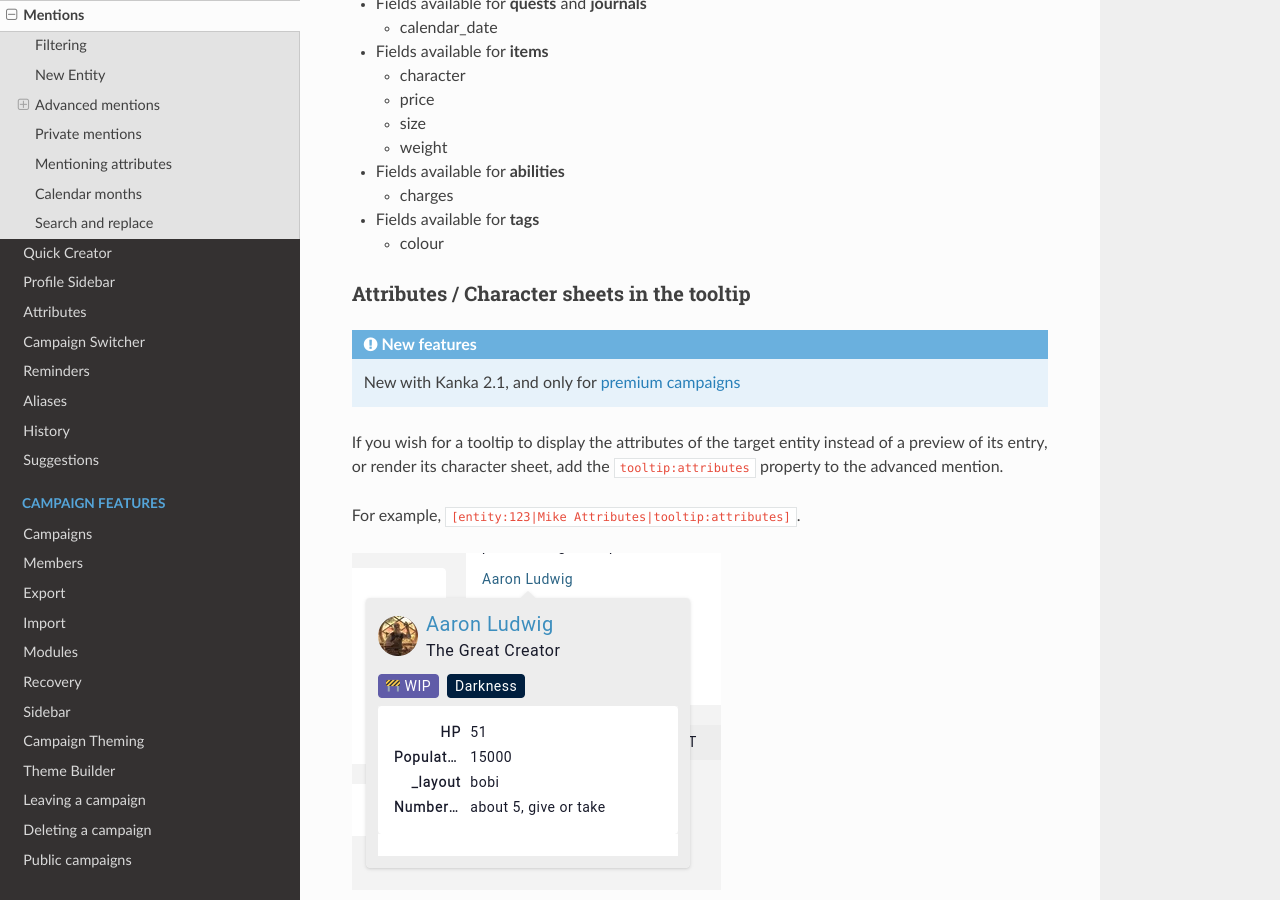
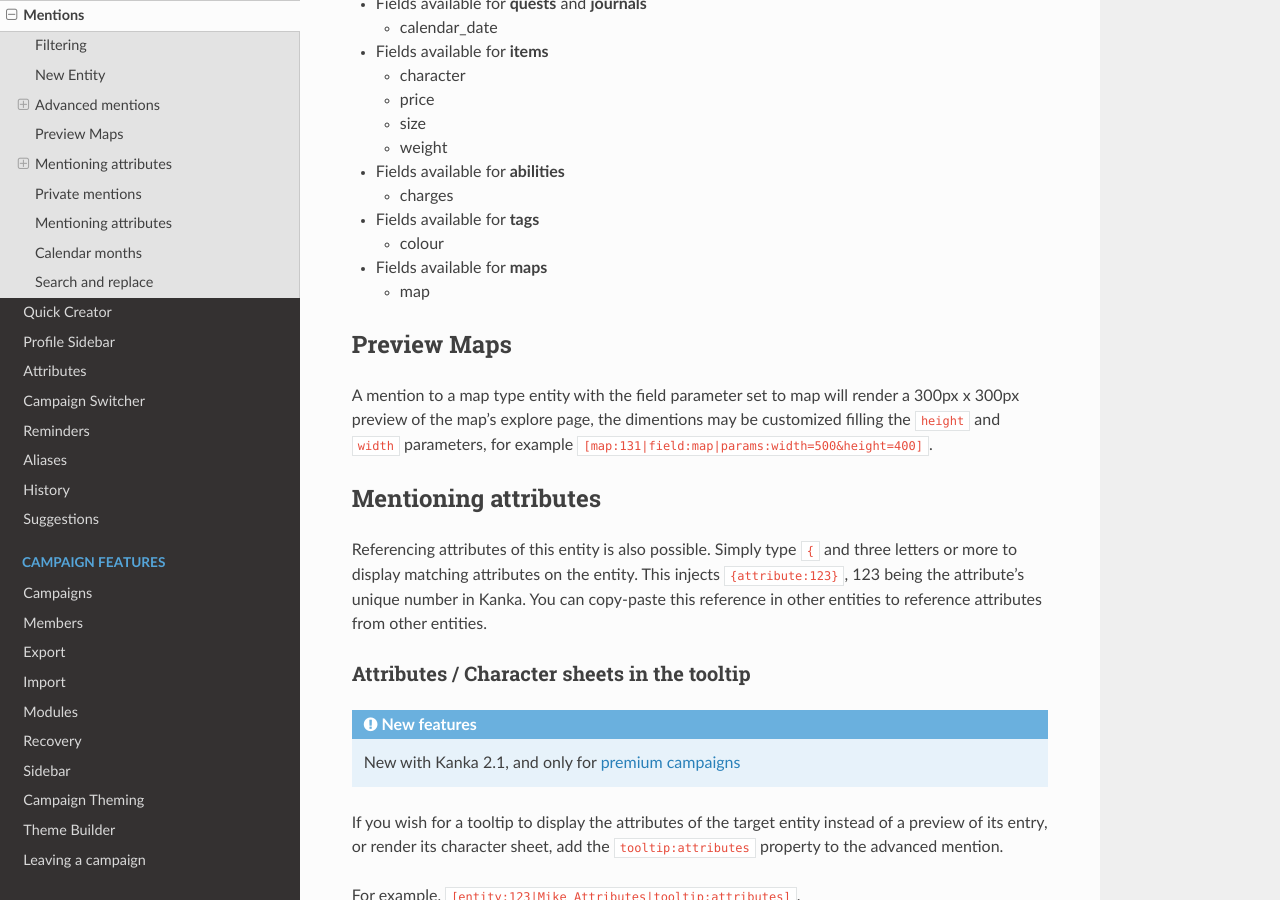
Before and after one commit to owlchester/kanka-docs, a Sphinx documentation site: the page built from docs/source/features/mentions.md, in a window 1280 px wide and 900 px high, scrolled down 2198 px. Built offline with Sphinx 7.4.7 and the Read the Docs theme 3.1.0, drawn with Linux system fonts in a browser that asks for light colours; pages that are not in the unit, such as notebooks, are missing from menus.

Commit message:
Update mentions.md

```diff
--- a/docs/source/features/mentions.md
+++ b/docs/source/features/mentions.md
@@ -65,6 +65,16 @@ Here is a quick rundown of allowed fields for most entities.
   * charges
 * Fields available for **tags**
     * colour
+* Fields available for **maps**
+    * map
+
+## Preview Maps
+
+A mention to a map type entity with the field parameter set to map will render a 300px x 300px preview of the map's explore page, the dimentions may be customized filling the `height` and `width` parameters, for example `[map:131|field:map|params:width=500&height=400]`.
+
+## Mentioning attributes
+
+Referencing attributes of this entity is also possible. Simply type `{` and three letters or more to display matching attributes on the entity. This injects `{attribute:123}`, 123 being the attribute's unique number in Kanka. You can copy-paste this reference in other entities to reference attributes from other entities.
 
 ### Attributes / Character sheets in the tooltip
 
```
